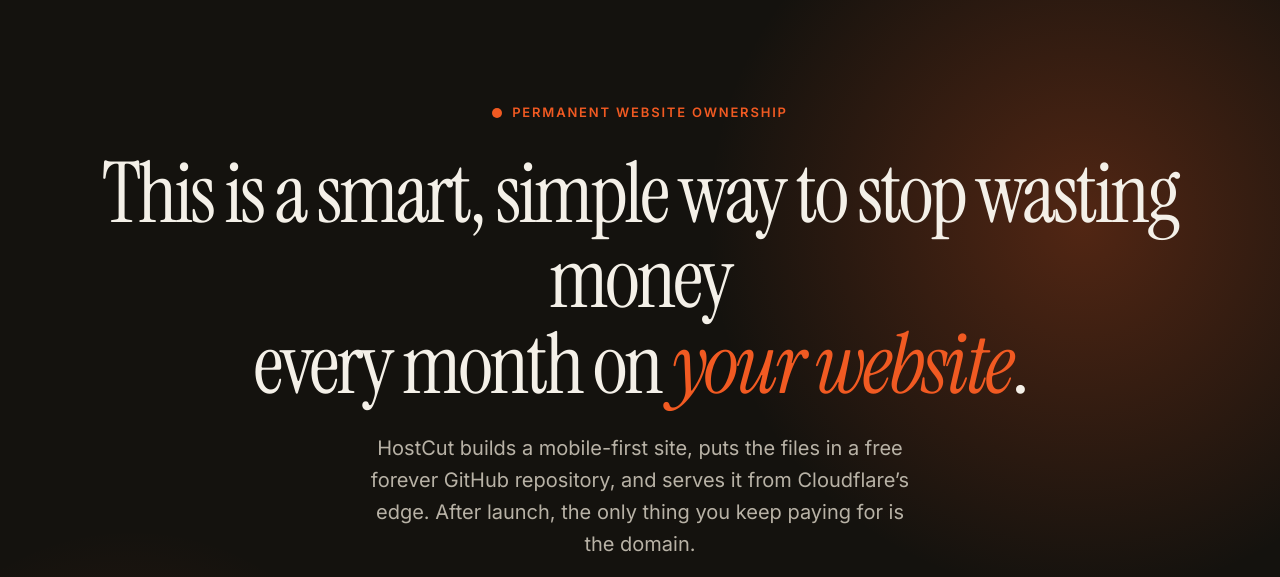
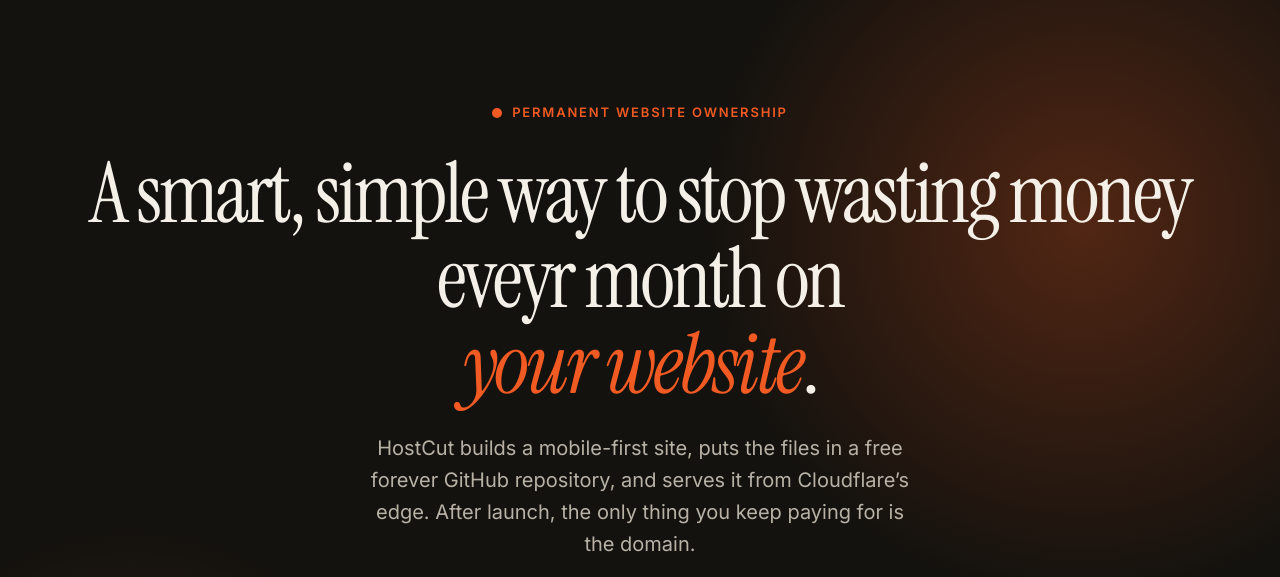
Before and after one commit to hostcut/test-my-website, a plain HTML site: page permanent-site.html in a window 1280 px wide. Shown: the top 577 px of the page. Drawn offline with Linux system fonts and the light colour scheme.

Commit message:
Update hero section text for clarity and correctness
Corrected text formatting and fixed a typo in the hero section.

```diff
--- a/permanent-site.html
+++ b/permanent-site.html
@@ -891,9 +891,9 @@
     <div class="hero-inner">
       <p class="hero-eyebrow">Permanent website ownership</p>
       <h1>
-        This is a smart, simple way<br class="br-sm">
-        to stop wasting money<br class="br-md">
-        every month on <em>your website</em>.
+        A smart, simple way to stop wasting money<br class="br-sm">
+        eveyr month on<br class="br-md">
+        <em>your website</em>.
       </h1>
       <p class="hero-lead">
         HostCut builds a mobile-first site, puts the files in a free forever GitHub repository, and serves it from Cloudflare’s edge. After launch, the only thing you keep paying for is the domain.
```
